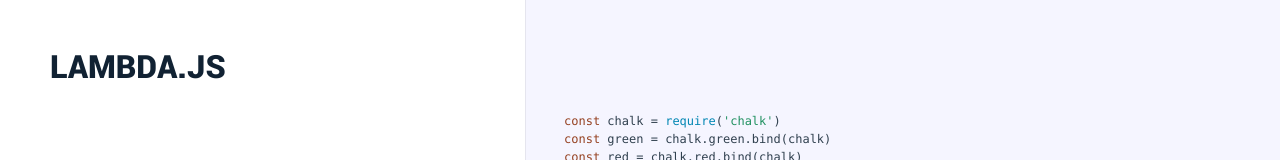
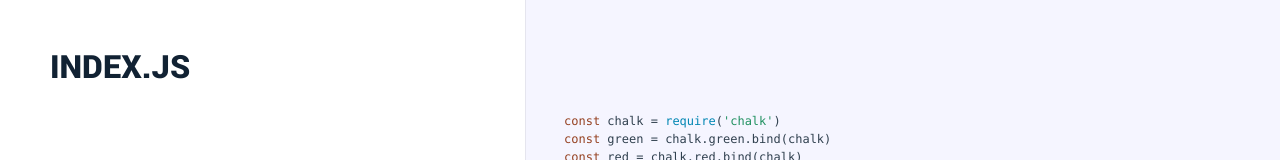
Before and after one commit to glebec/lambda-talk, a website: page docs/index.html in a window 1280 px wide. Shown: the top 160 px of the page. Drawn offline with Linux system fonts and the light colour scheme.

Commit message:
feat(docs, build): renamed src and fixed build

```diff
--- a/docs/lambda.html
+++ b/docs/index.html
@@ -2,7 +2,7 @@
 
 <html>
 <head>
-  <title>lambda.js</title>
+  <title>index.js</title>
   <meta http-equiv="content-type" content="text/html; charset=UTF-8">
   <meta name="viewport" content="width=device-width, target-densitydpi=160dpi, initial-scale=1.0; maximum-scale=1.0; user-scalable=0;">
   <link rel="stylesheet" media="all" href="docco.css" />
@@ -15,7 +15,7 @@
 
           <li id="title">
               <div class="annotation">
-                  <h1>lambda.js</h1>
+                  <h1>index.js</h1>
               </div>
           </li>
 
```
Also changed, not shown: package.json (+5 -5 lines), README.md, src/index.js (renamed from src/lambda.js).
